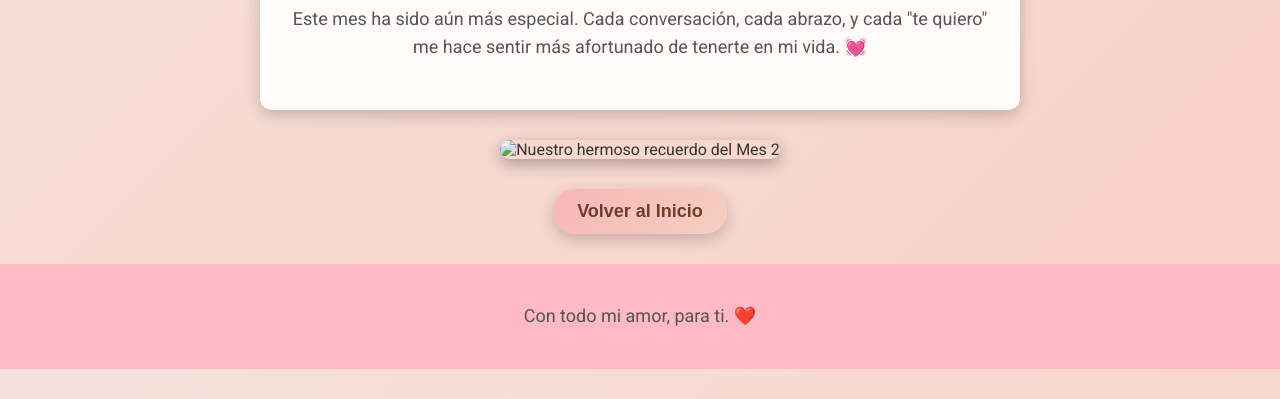
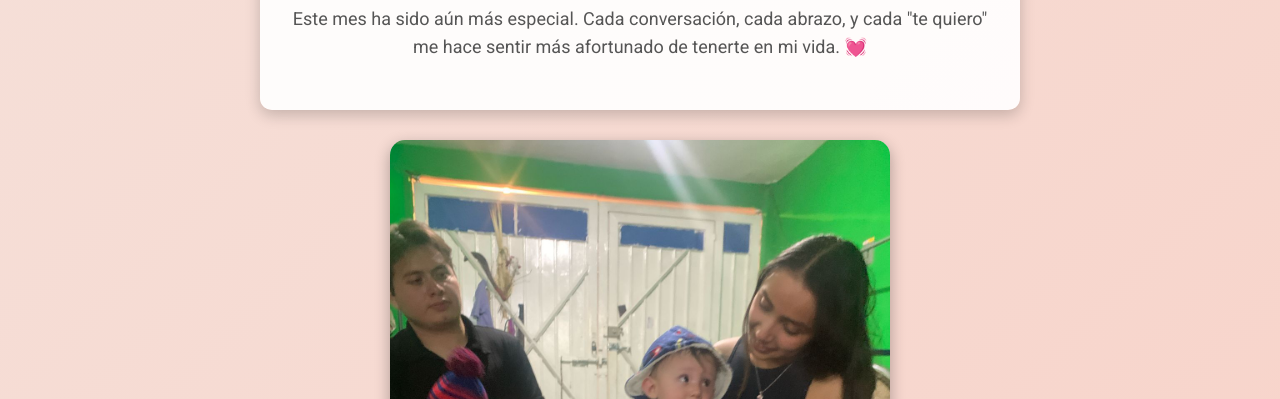
Before and after one commit to ruxx600/Carta-para-ti, a plain HTML site: page mes2.html in a window 1280 px wide. Shown: the part 401-800 px from the top of the page. Drawn offline with Linux system fonts and the light colour scheme.

Commit message:
Update mes2.html

```diff
--- a/mes2.html
+++ b/mes2.html
@@ -20,7 +20,7 @@
 
         <!-- Sección de imagen -->
         <section class="imagen-mes">
-            <img src="Imagenes/1.jpeg" alt="Nuestro hermoso recuerdo del Mes 2">
+            <img src="1.jpeg" alt="Nuestro hermoso recuerdo del Mes 2">
         </section>
 
         <!-- Volver al índice -->
```
